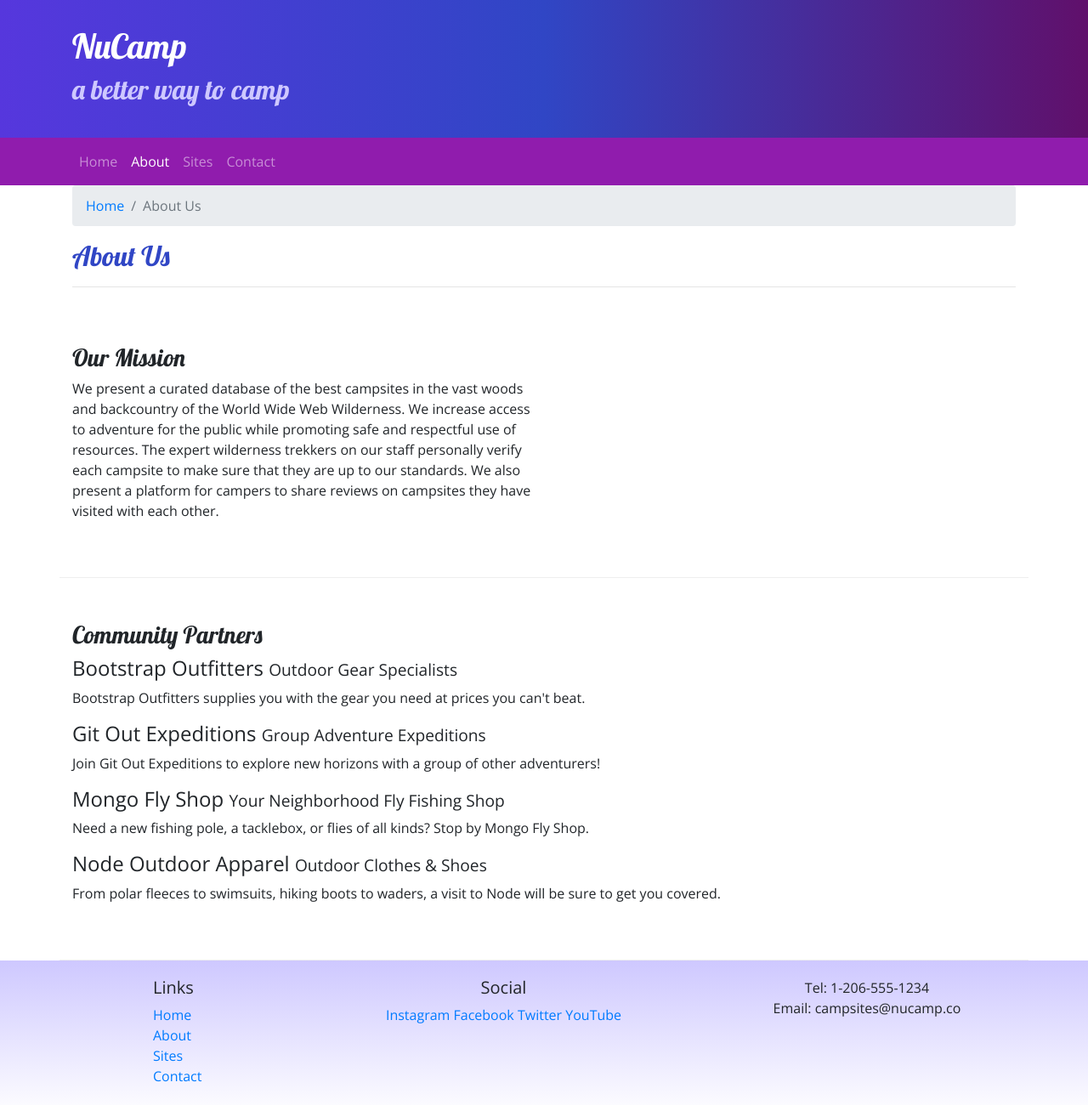
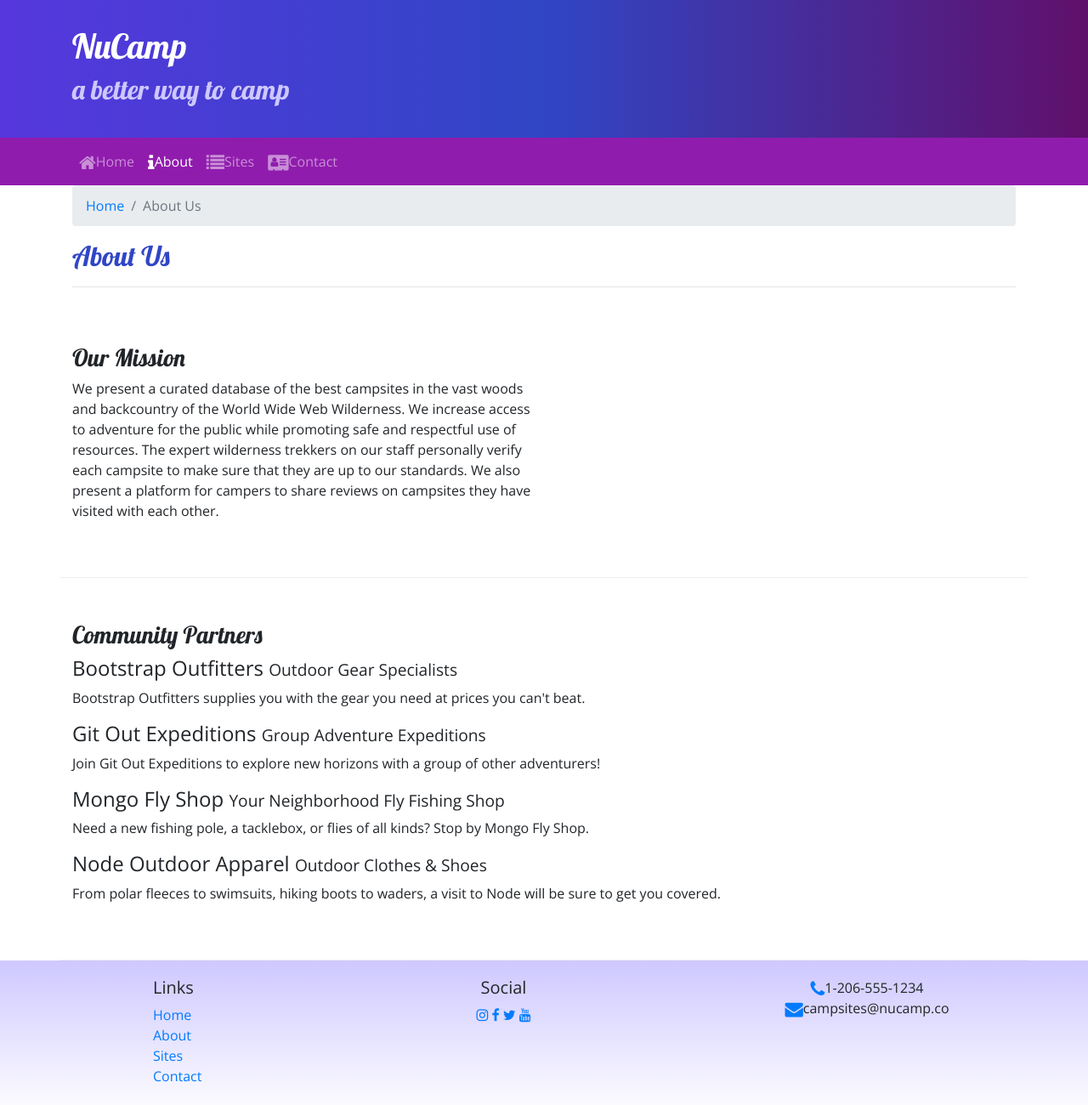
Before and after one commit to mbayas21/nucampsite, a website: page aboutus.html in a window 1280 px wide. Shown: the whole page at 85% size. Drawn offline with nearby package versions, Linux system fonts and the light colour scheme.

Commit message:
Added Icon Fonts

```diff
--- a/aboutus.html
+++ b/aboutus.html
@@ -5,11 +5,14 @@
     <!-- Required meta tags always come first -->
     <meta charset="utf-8" />
     <meta name="viewport" content="width=device-width, initial-scale=1" />
-        <!-- Bootstrap CSS -->
+    <!-- Bootstrap CSS -->
     <link rel="stylesheet" href="node_modules/bootstrap/dist/css/bootstrap.min.css" />
+
+    <!-- Additional CSS must be placed after Bootstrap CSS -->
+    <link rel="stylesheet" href="node_modules/font-awesome/css/font-awesome.min.css" />
     <link rel="stylesheet" href="https://fonts.googleapis.com/css?family=Lobster|Open+Sans" />
+    <link rel="stylesheet" href="css/styles.css" />
 
-    <link rel="stylesheet" href="css/styles.css" />
     <title>NuCamp: A Better Way To Camp</title>
 </head>
 
@@ -33,10 +36,10 @@
             </button>
             <div class="collapse navbar-collapse">
                 <ul class="navbar-nav" id="nucampNavbar">
-                    <li class="nav-item"><a class="nav-link" href="index.html">Home</a></li>
-                    <li class="nav-item active"><a class="nav-link" href="aboutus.html">About</a></li>
-                    <li class="nav-item"><a class="nav-link" href="#">Sites</a></li>
-                    <li class="nav-item"><a class="nav-link" href="#">Contact</a></li>
+                    <li class="nav-item"><a class="nav-link" href="index.html"><i class="fa fa-home fa-lg"></i>Home</a></li>
+                    <li class="nav-item active"><a class="nav-link" href="aboutus.html"><i class="fa fa-info fa-lg"></i>About</a></li>
+                    <li class="nav-item"><a class="nav-link" href="#"><i class="fa fa-list fa-lg"></i>Sites</a></li>
+                    <li class="nav-item"><a class="nav-link" href="#"><i class="fa fa-address-card fa-lg"></i>Contact</a></li>
                 </ul>
             </div>
         </div>
@@ -90,14 +93,14 @@
                 </div>
                 <div class="col-6 col-sm-5 text-center">
                     <h5>Social</h5>
-                    <a href="http://instagram.com/">Instagram</a>
-                    <a href="http://facebook.com/">Facebook</a>
-                    <a href="http://twitter.com/">Twitter</a>
-                    <a href="http://youtube.com/">YouTube</a>
+                    <a href="http://instagram.com/"><i class="fa fa-instagram"></i></a>
+                    <a href="http://facebook.com/"><i class="fa fa-facebook"></i></a>
+                    <a href="http://twitter.com/"><i class="fa fa-twitter"></i></a>
+                    <a href="http://youtube.com/"><i class="fa fa-youtube"></i></a>
                 </div>
                 <div class="col-sm-4 text-center">
-                    Tel: 1-206-555-1234<br />
-                    Email: campsites@nucamp.co
+                    <i class="fa fa-phone fa-lg text-primary"></i>1-206-555-1234<br />
+                    <i class="fa fa-envelope fa-lg text-primary"></i>campsites@nucamp.co
                 </div>
            </div>
         </div>
--- a/package.json
+++ b/package.json
@@ -15,6 +15,7 @@
   },
   "dependencies": {
     "bootstrap": "^4.5.2",
+    "font-awesome": "^4.7.0",
     "jquery": "^3.5.1",
     "popper.js": "^1.16.1"
   }
```
Also changed, not shown: index.html (+11 -10 lines), 1 other file.
